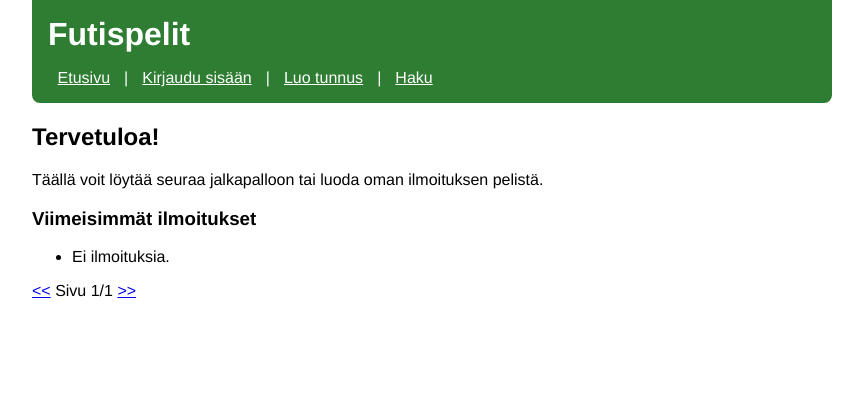
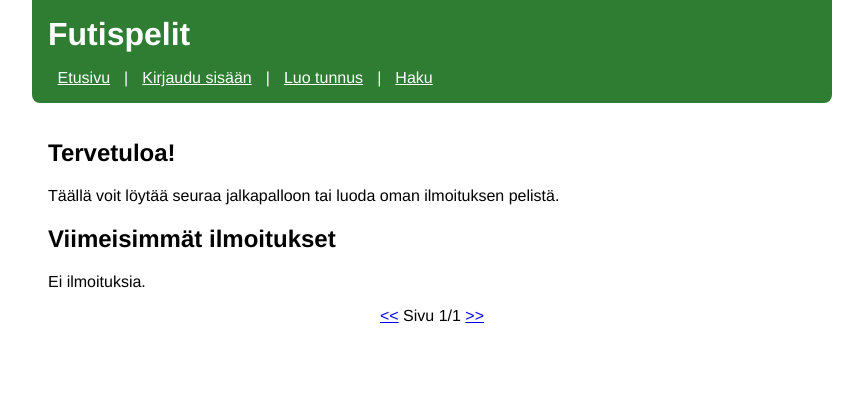
Before and after one commit to iilimato/futismatsit, a Flask app: page / in a window 1280 px wide. Shown: the top 403 px of the page, without its empty margins (208-1071 px from the left). Run offline with Flask 3, Linux system fonts and the light colour scheme; data that the repository does not hold is empty.

Commit message:
Add styling to home page

```diff
--- a/static/main.css
+++ b/static/main.css
@@ -2,6 +2,7 @@ body {
     font-family: Helvetica, sans-serif;
   margin: auto;
   max-width: 50em;
+  background-color: #ffffff;
 }
 
 header {
@@ -21,11 +22,41 @@ header nav a {
   border-radius: 4px;
 }
 
+main {
+  padding: 1em;
+}
+
+.flash-message {
+  border: 2px solid black;
+  margin: 1em;
+  padding: 0.5em;
+  background-color: #cbffce;
+  color: rgb(0, 0, 0);
+}
+
+.game {
+  border: 2px solid #2e7d32;
+  margin: 1em;
+  padding: 0.2em 0.5em;
+}
+
+.info {
+  border: 2px solid black;
+  margin: 1em;
+  padding: 0.5em;
+  background-color: #2e7d32;
+  color: white;
+}
+
+.pagination {
+  text-align: center;
+  margin: 1em;
+}
+
 input[type=submit] {
-    background-color: lightgreen;
+  background-color: #2e7d32;
   color: white;
-    padding: 10px 20px;
+  padding: 0.5em 1em;
   border: none;
-    border-radius: 15px;
   cursor: pointer;
 }
--- a/templates/index.html
+++ b/templates/index.html
@@ -9,30 +9,25 @@
   Täällä voit löytää seuraa jalkapalloon tai luoda oman ilmoituksen pelistä.
 </p>
 
-{% if "user_id" in session %}
+<h2>Viimeisimmät ilmoitukset</h2>
 
-<p>Olet kirjautunut sisään käyttäjänä {{ session.username }}. </p>
-<p>
-  <a href="/new_game">Luo uusi ilmoitus</a>
-</p>
-{% endif %}
+{% for game in games %}
+<div class="game">
+  <p>
+    <a href="/game/{{ game.id }}">{{ game.title }}</a>
+  </p>
+  <p>
+    {{ game.date }} klo {{ game.time }} – {{ game.location }}
+  </p>
+</div>
+{% else %}
+<p>Ei ilmoituksia.</p>
+{% endfor %}
 
-<h3>Viimeisimmät ilmoitukset</h3>
-<ul>
-  {% for game in games %}
-    <li>
-      <a href="/game/{{ game.id }}">{{ game.title }}</a>
-      - {{ game.date }} klo {{ game.time }} - {{ game.location }}
-    </li>
-  {% else %}
-    <li>Ei ilmoituksia.</li>
-  {% endfor %}
-</ul>
-
-<p>
+<div class="pagination">
   <a href="/{{ page - 1 }}">&lt;&lt;</a>
   Sivu {{ page }}/{{ page_count }}
   <a href="/{{ page + 1 }}">&gt;&gt;</a>
-</p>
+</div>
 
 {% endblock %}
```
Lines whose indentation alone changed are shown as unchanged.
